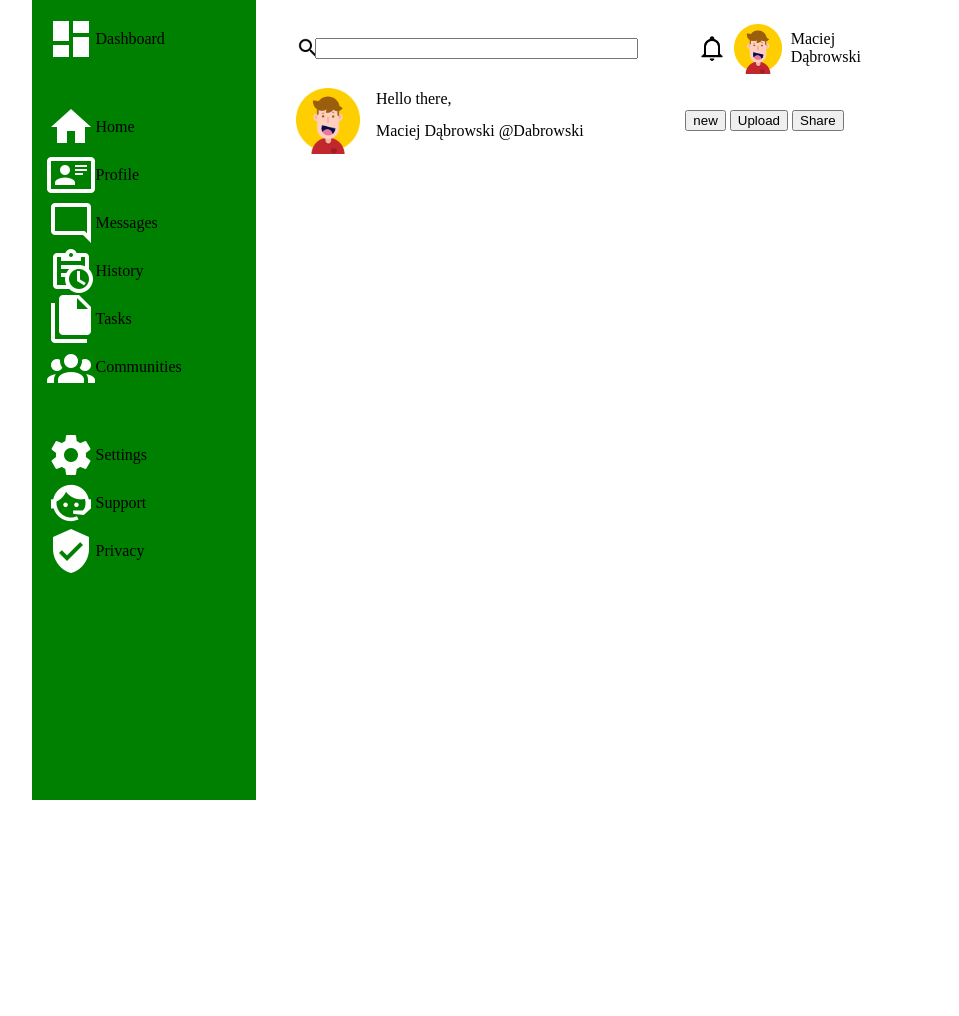
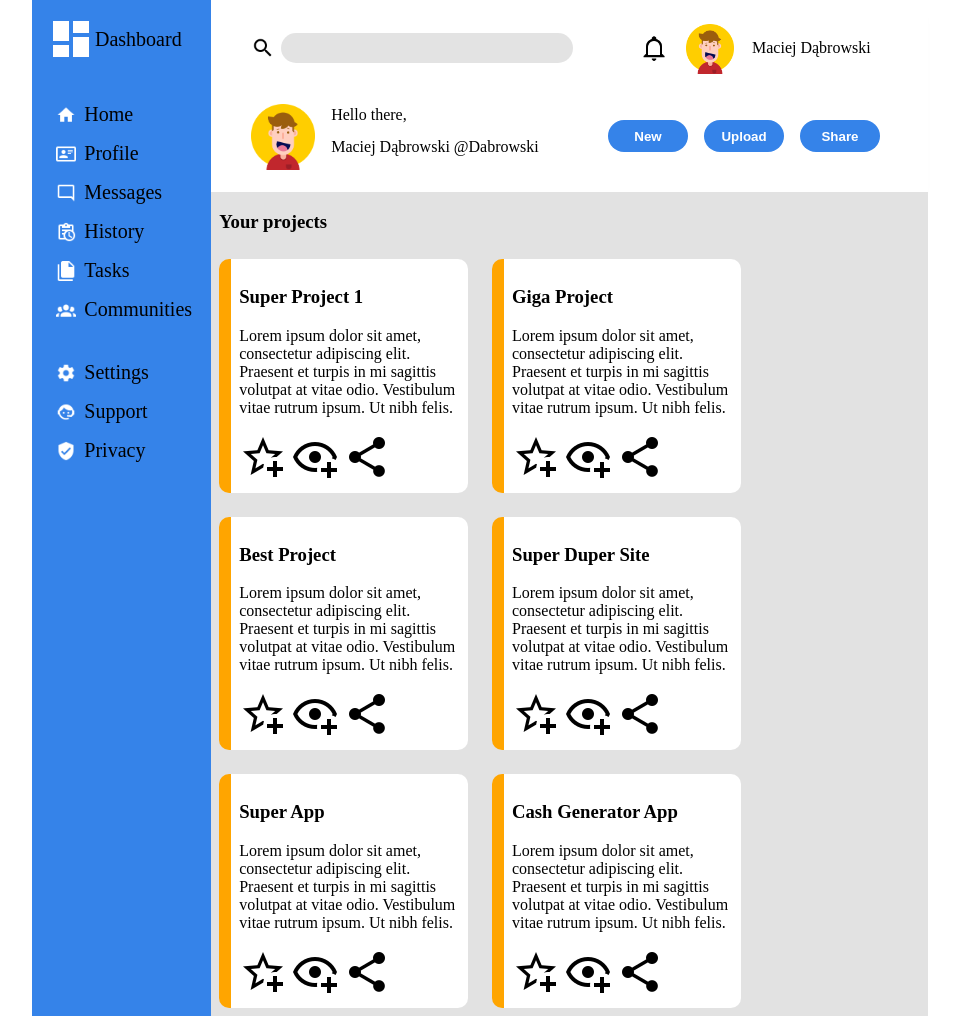
Before and after one commit to MaciejDabrowskii/PROJECT-ADMIN-DASHBOARD, a plain HTML site: page index.html in a window 1280 px wide. Shown: the whole page, without its empty margins (160-1119 px from the left). Before the commit the page ends 800 px from the top, so only its background shows below. Drawn offline with Linux system fonts and the light colour scheme.

Commit message:
working on css and html

```diff
--- a/index.html
+++ b/index.html
@@ -28,14 +28,14 @@
         <div class="user-quote-name">Maciej Dąbrowski @Dabrowski</div>
     </div>
     <div class="header-options">
-        <button class="header-options-new">new</button>
+        <button class="header-options-new">New</button>
         <button class="header-options-upload">Upload</button>
         <button class="header-options-share">Share</button>
     </div>
 </div>
 <div class="sidebar">
     <div class="sidebar-dashboard">
-        <img class="sidebar-icon" src="icons/view-dashboard.png" alt="dashboard icon">
+        <img class="sidebar-icon-large" src="icons/view-dashboard.png" alt="dashboard icon">
         <div class="sidebar-dashboard">Dashboard</div>
     </div>
     <div class="sidebar-menu">
@@ -62,7 +62,71 @@
     </div>
 </div>
 <div class="main">
-    <div class="main-projects"></div>
+    <div class="main-projects">
+        <h3>Your projects</h3>
+        <div class="main-projects-cards">
+            <div class="project-card">
+                <h3>Super Project 1</h3>
+                <p>
+                    Lorem ipsum dolor sit amet, consectetur adipiscing elit. Praesent et turpis in mi sagittis volutpat at vitae odio. Vestibulum vitae rutrum ipsum. Ut nibh felis.</p>
+                <div class="card icons">
+                    <img class="card-icon" src="icons\star-plus-outline.png" alt="star icon">
+                    <img class="card-icon" src="icons\eye-plus-outline.png" alt="eye icon">
+                    <img class="card-icon" src="icons\share-variant.png" alt="branching points icon">
+                </div>
+            </div>
+            <div class="project-card">
+                <h3>Giga Project</h3>
+                <p>
+                    Lorem ipsum dolor sit amet, consectetur adipiscing elit. Praesent et turpis in mi sagittis volutpat at vitae odio. Vestibulum vitae rutrum ipsum. Ut nibh felis.</p>
+                <div class="card icons">
+                    <img class="card-icon" src="icons\star-plus-outline.png" alt="star icon">
+                    <img class="card-icon" src="icons\eye-plus-outline.png" alt="eye icon">
+                    <img class="card-icon" src="icons\share-variant.png" alt="branching points icon">
+                </div>
+            </div>
+            <div class="project-card">
+                <h3>Best Project</h3>
+                <p>
+                    Lorem ipsum dolor sit amet, consectetur adipiscing elit. Praesent et turpis in mi sagittis volutpat at vitae odio. Vestibulum vitae rutrum ipsum. Ut nibh felis.</p>
+                <div class="card icons">
+                    <img class="card-icon" src="icons\star-plus-outline.png" alt="star icon">
+                    <img class="card-icon" src="icons\eye-plus-outline.png" alt="eye icon">
+                    <img class="card-icon" src="icons\share-variant.png" alt="branching points icon">
+                </div>
+            </div>
+            <div class="project-card">
+                <h3>Super Duper Site</h3>
+                <p>
+                    Lorem ipsum dolor sit amet, consectetur adipiscing elit. Praesent et turpis in mi sagittis volutpat at vitae odio. Vestibulum vitae rutrum ipsum. Ut nibh felis.</p>
+                <div class="card icons">
+                    <img class="card-icon" src="icons\star-plus-outline.png" alt="star icon">
+                    <img class="card-icon" src="icons\eye-plus-outline.png" alt="eye icon">
+                    <img class="card-icon" src="icons\share-variant.png" alt="branching points icon">
+                </div>
+            </div>
+            <div class="project-card">
+                <h3>Super App</h3>
+                <p>
+                    Lorem ipsum dolor sit amet, consectetur adipiscing elit. Praesent et turpis in mi sagittis volutpat at vitae odio. Vestibulum vitae rutrum ipsum. Ut nibh felis.</p>
+                <div class="card icons">
+                    <img class="card-icon" src="icons\star-plus-outline.png" alt="star icon">
+                    <img class="card-icon" src="icons\eye-plus-outline.png" alt="eye icon">
+                    <img class="card-icon" src="icons\share-variant.png" alt="branching points icon">
+                </div>
+            </div>
+            <div class="project-card">
+                <h3>Cash Generator App</h3>
+                <p>
+                    Lorem ipsum dolor sit amet, consectetur adipiscing elit. Praesent et turpis in mi sagittis volutpat at vitae odio. Vestibulum vitae rutrum ipsum. Ut nibh felis.</p>
+                <div class="card icons">
+                    <img class="card-icon" src="icons\star-plus-outline.png" alt="star icon">
+                    <img class="card-icon" src="icons\eye-plus-outline.png" alt="eye icon">
+                    <img class="card-icon" src="icons\share-variant.png" alt="branching points icon">
+                </div>
+            </div>
+        </div>
+    </div>
     <div class="main-announcements"></div>
     <div class="main-trending"></div>
 </div>
--- a/style.css
+++ b/style.css
@@ -2,7 +2,7 @@
 }
 body {
     display: grid;
-    grid-template: 1fr 4fr / 1fr 3fr;
+    grid-template: 1fr 6fr / 1fr 4fr;
     width: 70%;
     height: 100vh;
     margin: auto;
@@ -17,9 +17,15 @@ body {
     grid-area: 1 / 1 / 3 / 1;
     display: grid;
     grid-template-rows: 0.5fr 4fr 1.5fr;
-    background-color: green;
+    background-color: rgb(53, 131, 233);
     gap: 40px 10px;
     padding: 15px 15px 600px 15px;
+    font-size: 2.5vh;
+}
+.sidebar-icon {
+    justify-self: center;
+    height: 2.5vh;
+    width: auto;
 }
 .sidebar-dashboard {
     display: grid;
@@ -29,22 +35,14 @@ body {
 .sidebar-dashboard > img {
     justify-self: center;
 }
-.sidebar-menu {
-    display: grid;
-    grid-template-columns: 1fr 3fr;
-    align-items: center;
-}
-.sidebar-menu > img {
-    justify-self: center;
-}
+.sidebar-menu,
 .sidebar-settings-menu {
     display: grid;
     grid-template-columns: 1fr 3fr;
     align-items: center;
+    gap: 2vh 0;
 }
-.sidebar-settings-menu > img {
-    justify-self: center;
-}
+
 .sidebar-icon {
     grid-column-start: 1;
     grid-column-end: 2;
@@ -53,7 +51,9 @@ body {
     display: grid;
     grid-template: 1fr 2fr / 2fr 1fr;
     align-items: center;
-    margin: 3vh 6vh 3vh 5vh;
+    padding: 3vh 6vh 1vh 5vh;
+    gap: 2vh 0;
+    box-shadow: rgba(33, 35, 38, 0.363) 0px 10px 10px -10px;
 }
 .header-searchbar {
     grid-area: 1 / 1 / 2 / 2;
@@ -66,7 +66,12 @@ body {
 }
 .header-searchbar > input {
     width: 85%;
+    height: 3.5vh;
     justify-self: start;
+    border: none;
+    border-radius: 15px;
+    background-color: rgba(207, 207, 207, 0.582);
+    margin-left: 1.5vh;
 }
 .header-searchbar > img {
     height: 3vh;
@@ -124,3 +129,39 @@ body {
     grid-area: 2 / 2 / 3 / 3;
     padding-left: 2vh;
 }
+.header-options {
+    display: grid;
+    grid-template-columns: 1fr 1fr 1fr;
+    gap: 2vh;
+}
+.header-options > * {
+    border: none;
+    border-radius: 20px;
+    width: 10vh;
+    height: 4vh;
+    background-color: rgb(53, 131, 233);
+    color: white;
+    font-weight: bolder;
+}
+.main {
+    display: grid;
+    grid-template-columns: 3fr 1fr;
+    background-color: rgb(226, 226, 226);
+}
+.main-projects > h3 {
+    padding-left: 1vh;
+}
+.main-projects-cards {
+    display: grid;
+    grid-template-rows: repeat(2, 1fr);
+    grid-template-columns: repeat(auto-fit, minmax(30vh, 1fr));
+    gap: 3vh;
+    padding: 1vh;
+}
+.project-card {
+    background-color: white;
+    border-left: 1.5vh solid orange;
+    border-radius: 10px;
+    /* width: 38vh; */
+    padding: 1vh;
+}
```
